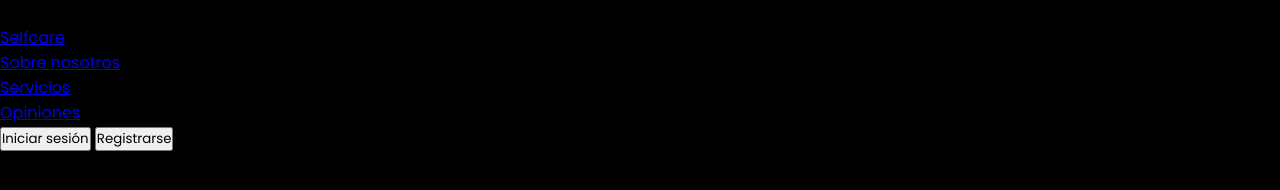
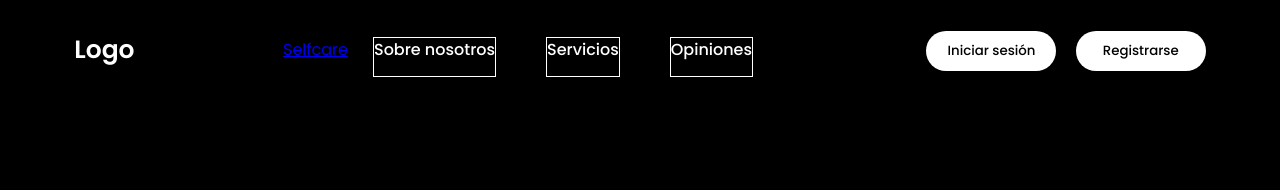
Before and after one commit to supernovamiyu/selfcare-proyect, a plain HTML site: page index.html in a window 1280 px wide. Drawn offline with nearby package versions, Linux system fonts and the light colour scheme.

Commit message:
Se agregaron los estilos para el menú de navegación de la página web SELFCARE.

```diff
--- a/styles.css
+++ b/styles.css
@@ -12,3 +12,80 @@ body{
     background-color: black;
     background-attachment: fixed;
 }
+
+.wrapper{
+    display: flex;
+    justify-content: center;
+    align-items: center;
+    min-height: 110vh;
+}
+
+.nav{
+    position: fixed;
+    top: 0;
+    display: flex;
+    justify-content: space-around;
+    width: 100%;
+    height: 100px;
+    line-height: 100px;
+    z-index: 100;
+}
+
+.nav-logo p{
+    color: white;
+    font-size: 25px;
+    font-weight: 600;
+}
+
+.nav-menu ul{
+    display: flex;
+}
+
+.nav-menu ul li{
+    list-style-type: none;
+}
+
+.nav-menu ul li .link{
+    text-decoration: none;
+    font-weight: 500;
+    color: #fff;
+    padding-bottom: 15px;
+    margin: 0 25px;
+    border: 1px solid #fff;
+}
+
+.link:hover, .active{
+    border-bottom: 2px solid #fff;
+}
+
+.nav-button .btn{
+    width: 130px;
+    height: 40px;
+    font-weight: 500;
+    background: rgb(255, 255, 255);
+    border: none;
+    border-radius: 30px;
+    cursor: pointer;
+    transition: .3s ease;
+}
+
+.btn:hover{
+    background: rgb(255, 255, 255, 0.4) ;
+}
+
+#registerBtn{
+    margin-left: 15px;
+}
+
+.btn.white-btn{
+    background: rgba(255, 255, 255, 0.9);
+}
+
+
+.btn.btn.white-btn:hover{
+    background: rgba(255, 255, 255, 0.5);
+}
+
+.nav-menu-btn{
+    display: none;
+}
```
